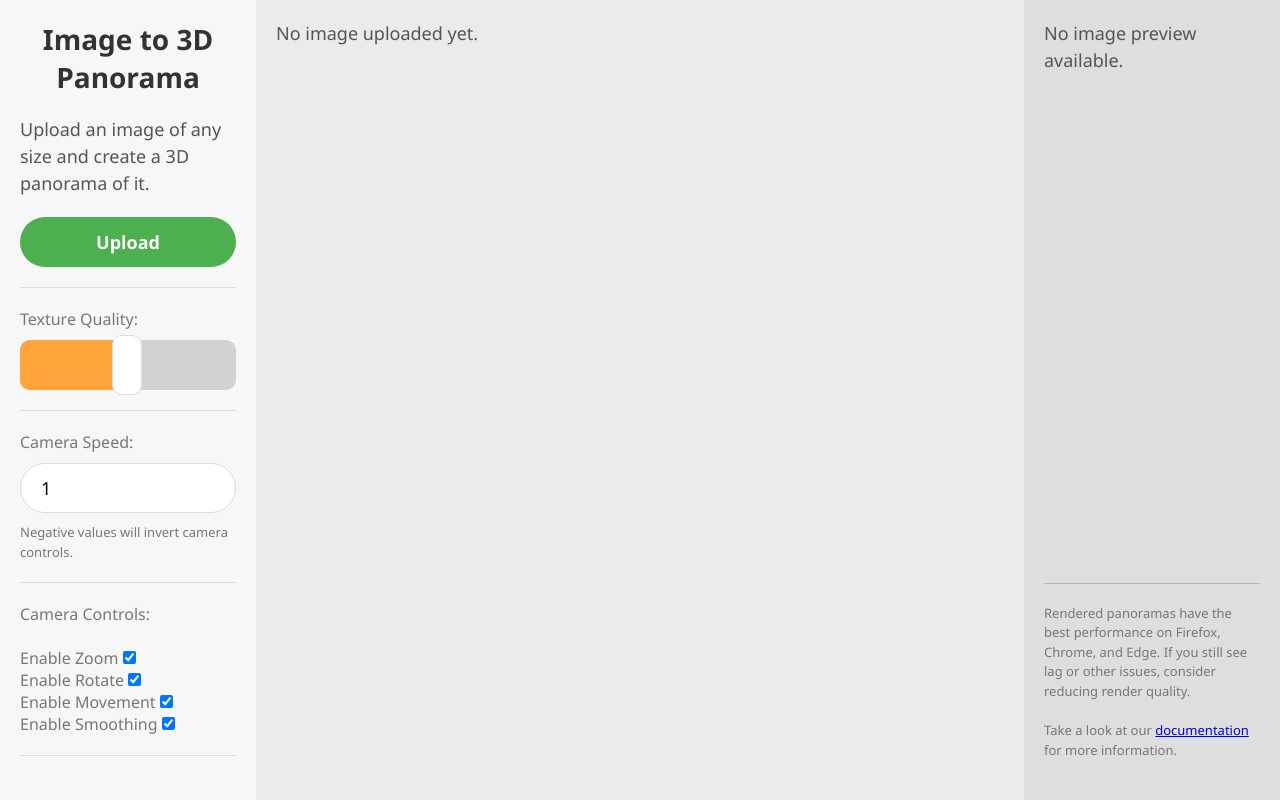
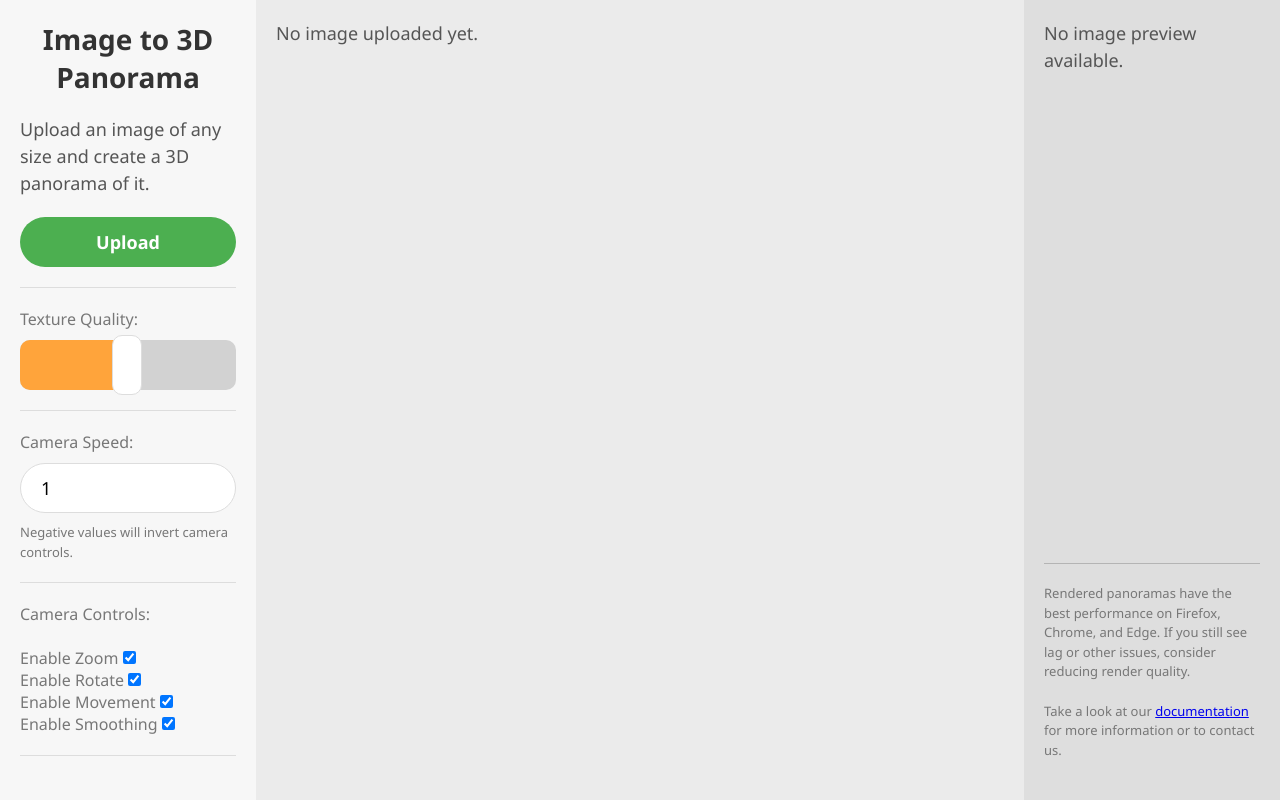
Before and after one commit to LyubomirT/lookaround, a Flask app: page / in a window 1280 px wide. Run offline with Flask 3, Linux system fonts and the light colour scheme.

Commit message:
Docs link

```diff
--- a/templates/index.html
+++ b/templates/index.html
@@ -65,7 +65,7 @@
             <div id="note-perf" class="note">
             <hr>
             <p class="hint">Rendered panoramas have the best performance on Firefox, Chrome, and Edge. If you still see lag or other issues, consider reducing render quality.</p>
-            <p class="hint">Take a look at our <a href="https://lyubomirt.github.io/lookaround/" target="_blank">documentation</a> for more information.</p>
+            <p class="hint">Take a look at our <a href="https://lyubomirt.github.io/lookaround/" target="_blank">documentation</a> for more information or to contact us.</p>
             </div>
         </div>
     </div>
```
